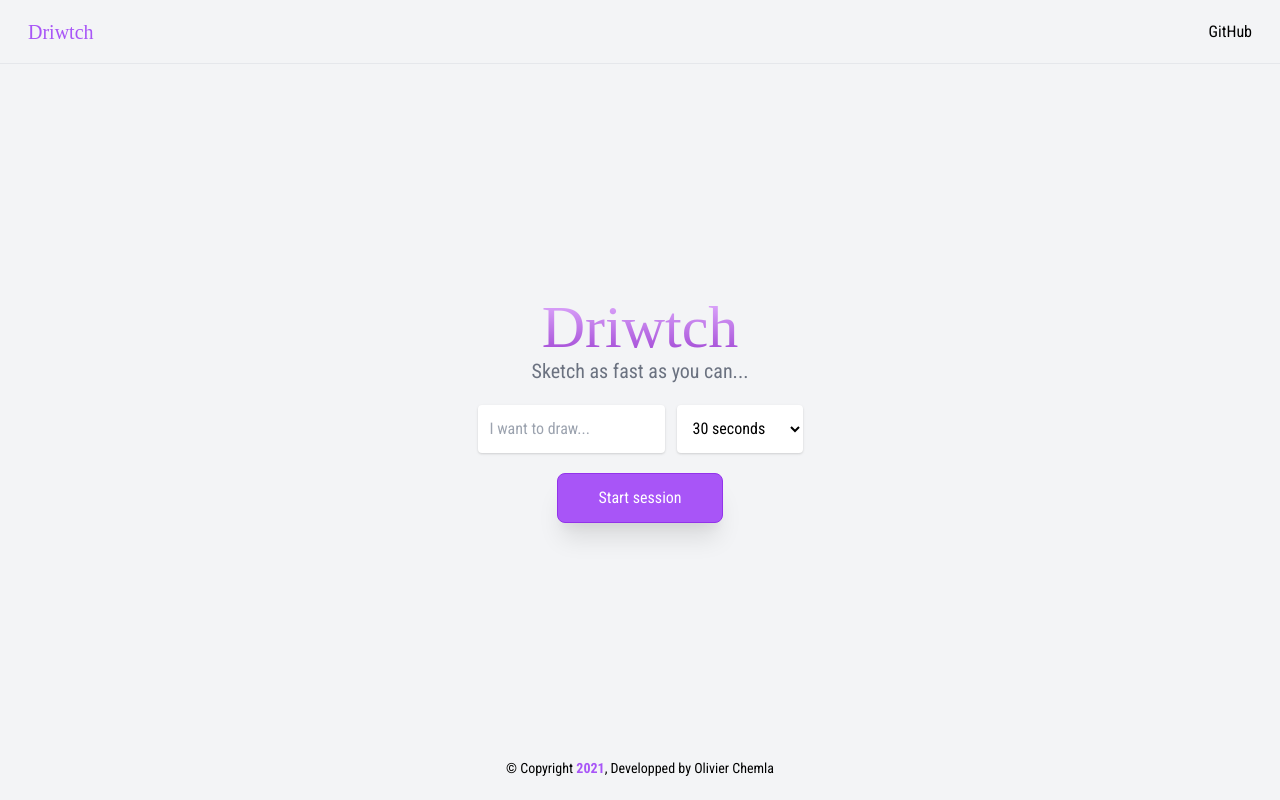
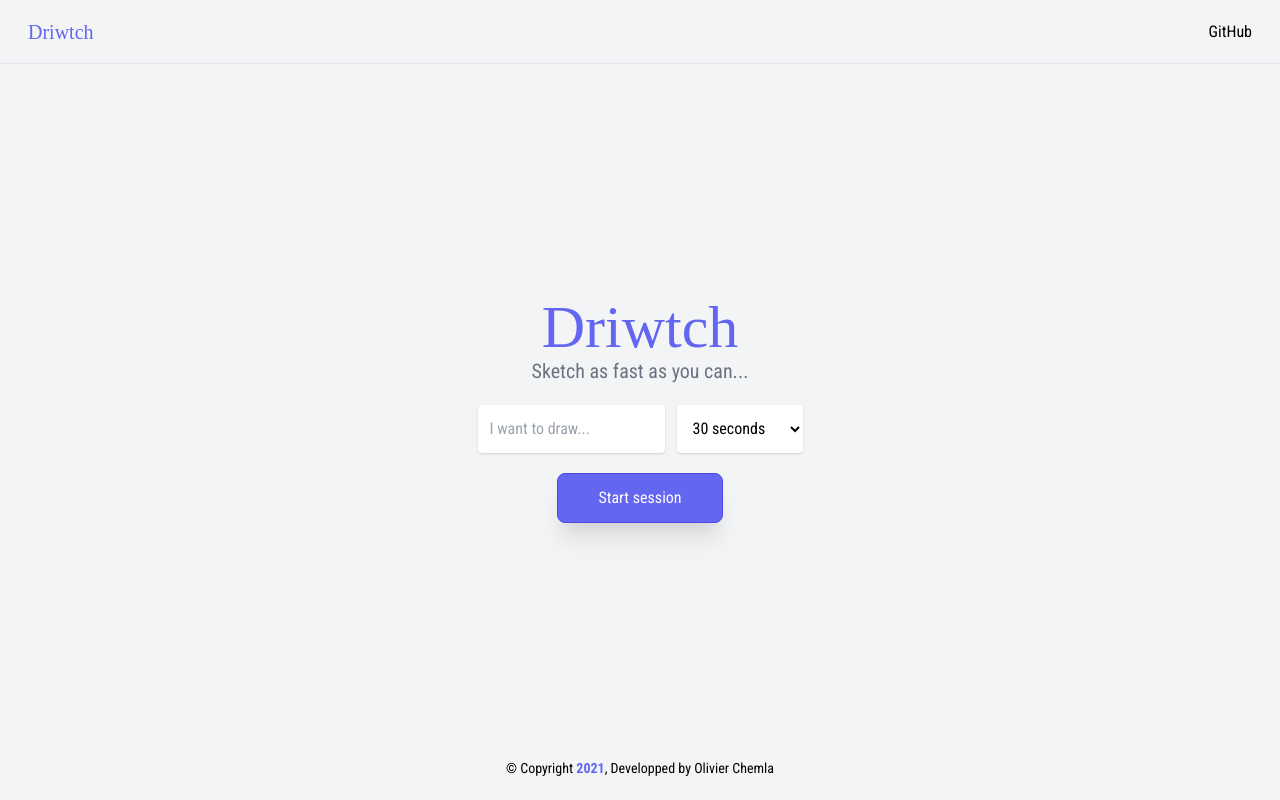
Before and after one commit to OliveCh12/driwtch, a React (Create React App) app: page /#/ in a window 1280 px wide. Built offline with nearby package versions, Linux system fonts and the light colour scheme; a web font is replaced by a local one.

Commit message:
Changing router and colors

```diff
--- a/src/components/Button.tsx
+++ b/src/components/Button.tsx
@@ -9,7 +9,7 @@
 const Button = (props: Props) => {
   return (
     <motion.button
-      className="bg-white  text-purple-500 dark:text-white dark:bg-gray-700 h-12 w-12 rounded-full hover:bg-purple-500 focus:bg-purple-700  border border-gray-300 dark:border-gray-600 text-white"
+      className="bg-white text-indigo-500 dark:text-white dark:bg-gray-700 h-12 w-12 rounded-full hover:bg-indigo-500 focus:bg-indigo-700  border border-gray-300 dark:border-gray-600 hover:text-white"
       style={{ transition: "all .15s ease" }}
       type="button"
       whileTap={{ scale: 1.2 }}
--- a/src/components/Footer.tsx
+++ b/src/components/Footer.tsx
@@ -7,7 +7,7 @@
     <footer className="dark:bg-gray-900 flex-none flex justify-center items-center text-center h-16 z-10 w-full">
       <p className="text-sm dark:text-white">
         &copy; Copyright{" "}
-        <strong className="text-purple-500">{new Date().getFullYear()}</strong>,
+        <strong className="text-indigo-500">{new Date().getFullYear()}</strong>,
         Developped by Olivier Chemla
       </p>
     </footer>
--- a/src/components/Header.tsx
+++ b/src/components/Header.tsx
@@ -11,7 +11,7 @@
       <div className="container m-auto px-5 h-full">
         <nav className="flex items-center justify-between px-2 py-3 navbar-expand-lg h-full">
           <div>
-            <Link to="/" className="text-xl font-cursive text-purple-500 ">
+            <Link to="/" className="text-xl font-cursive text-indigo-500 ">
               Driwtch
             </Link>
           </div>
--- a/src/components/Progress.tsx
+++ b/src/components/Progress.tsx
@@ -11,7 +11,7 @@
       <motion.div
         animate={{ width: `${props.current}%` }}
         transition={{ type: "tween" }}
-        className="transition duration-500 ease-in-out bg-gradient-to-r from-purple-400  to-purple-600 h-1 rounded-full"
+        className="transition duration-500 ease-in-out bg-gradient-to-r from-indigo-400  to-indigo-600 h-1 rounded-full"
       ></motion.div>
     </div>
   );
--- a/src/components/Switcher.tsx
+++ b/src/components/Switcher.tsx
@@ -54,7 +54,7 @@
       return "Next";
     } else {
       return (
-        <span className="text-lg text-white font-bold bg-purple-500 px-9 py-2 rounded-full">
+        <span className="text-lg text-white font-bold bg-indigo-500 px-9 py-2 rounded-full">
           <FontAwesomeIcon icon={faStopwatch} className="mr-1" />
           {minutes === 0 ? "" : minutes + " min"}{" "}
           {seconds === 0 ? "" : seconds + " s"}
@@ -91,7 +91,7 @@
           <div className="bg-white bg-opacity-90 h-36 max-w-lg mx-auto border border-gray-200 rounded-xl w-xl dark:bg-gray-800 dark:border-gray-600 shadow-xl">
             <div className="bg-white dark:bg-dark-darkest border-b border-gray-200 dark:border-gray-600 rounded-t-xl h-8 flex justify-center items-center">
               <span className="mb-1 dark:text-white text-xs">
-                <strong className="text-purple-500">{currentIndex}</strong> /{" "}
+                <strong className="text-indigo-500">{currentIndex}</strong> /{" "}
                 {state.length}
               </span>
             </div>
--- a/src/pages/Home.tsx
+++ b/src/pages/Home.tsx
@@ -4,6 +4,8 @@
 
 import Header from "../components/Header";
 import Footer from "../components/Footer";
+
+import Search from "../components/Search";
 
 import { motion } from "framer-motion";
 
@@ -21,13 +23,12 @@
   return (
     <div className="bg-gray-100 dark:bg-gray-800  h-full flex flex-col justify-center items-center">
       <Header />
-
       <div className="container m-auto px-5 mt-5 h-full flex flex-col justify-center items-center">
         <motion.h1
           initial={{ y: 100, scale: 3, opacity: 0 }}
           animate={{ y: 0, scale: 1, opacity: 1 }}
           transition={{ duration: 0.5, type: "spring" }}
-          className="font-cursive text-6xl text-primary-500"
+          className="font-cursive text-6xl text-indigo-500"
         >
           Driwtch
         </motion.h1>
@@ -64,7 +65,7 @@
 
         <Link
           type="submit"
-          className="border border-purple-600 text-white px-10 py-3 rounded-lg bg-purple-500 hover:bg-purple-600 focus:bg-purple-700 shadow-xl mt-5"
+          className="border border-indigo-600 text-white px-10 py-3 rounded-lg bg-indigo-500 hover:bg-indigo-600 focus:bg-indigo-700 shadow-xl mt-5"
           to={`/${state.query}/${state.interval}`}
         >
           Start session
--- a/src/pages/Starter.tsx
+++ b/src/pages/Starter.tsx
@@ -53,15 +53,15 @@
             transition={{ repeat: Infinity, duration: 2 }}
           >
             <FontAwesomeIcon
-              className="text-purple-500"
+              className="text-indigo-500"
               icon={faFan}
-              size="5x"
+              size="4x"
             />
           </motion.div>
 
           <span className="text-center text-xl font-bold dark:text-white mt-8">
             Un moment s'il te plait, je recherche des images de : <br />
-            <strong className="text-purple-600 mt-5">« {query} »</strong>
+            <strong className="text-indigo-500 mt-5">« {query} »</strong>
           </span>
         </div>
         <Footer />
--- a/src/styles/tailwind.css
+++ b/src/styles/tailwind.css
@@ -14,8 +14,8 @@
 
 /* Your own custom utilities */
 
-h1 {
+/* h1 {
   background: -webkit-linear-gradient(#e2b0ff, #9f44d3);
   -webkit-background-clip: text;
   -webkit-text-fill-color: transparent;
-}
+} */
```
Also changed, not shown: src/App.tsx (+4 -3 lines).
